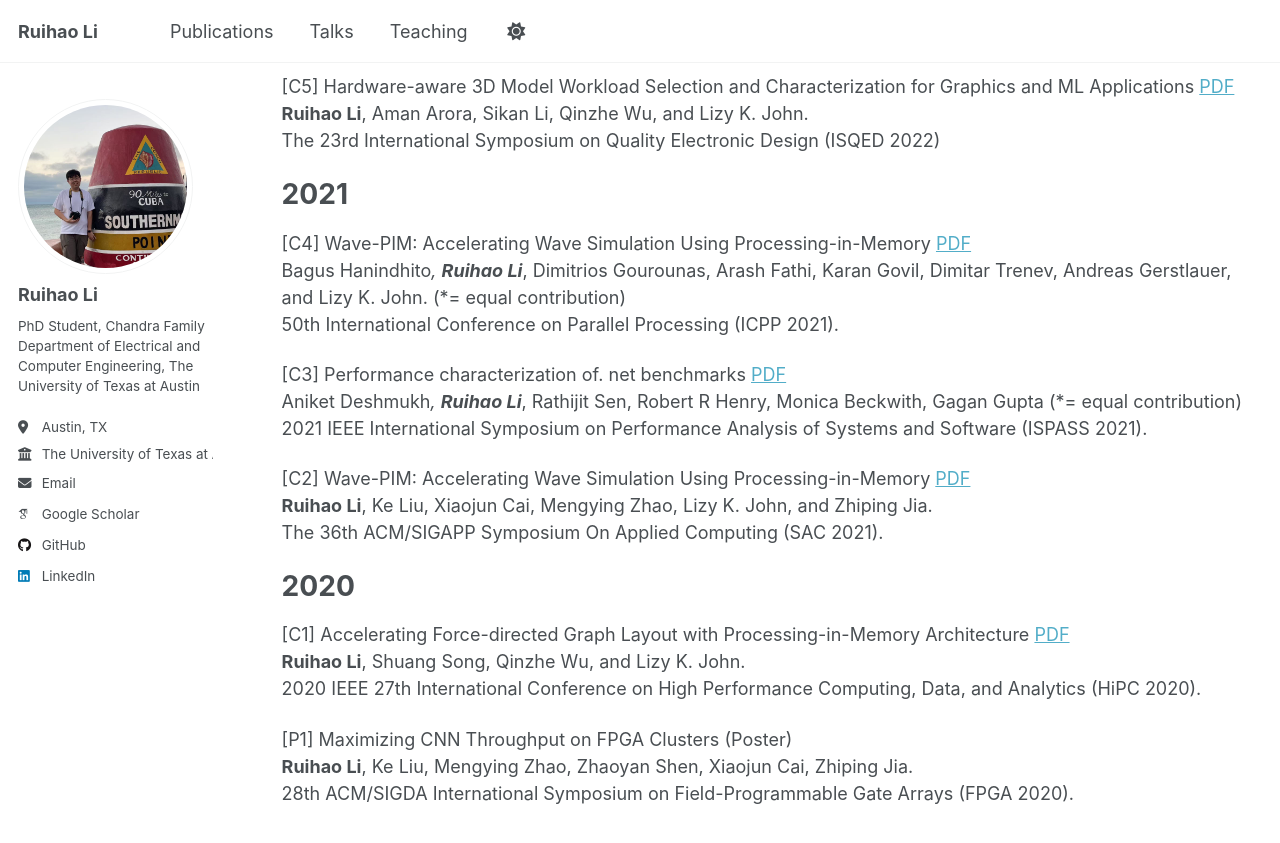
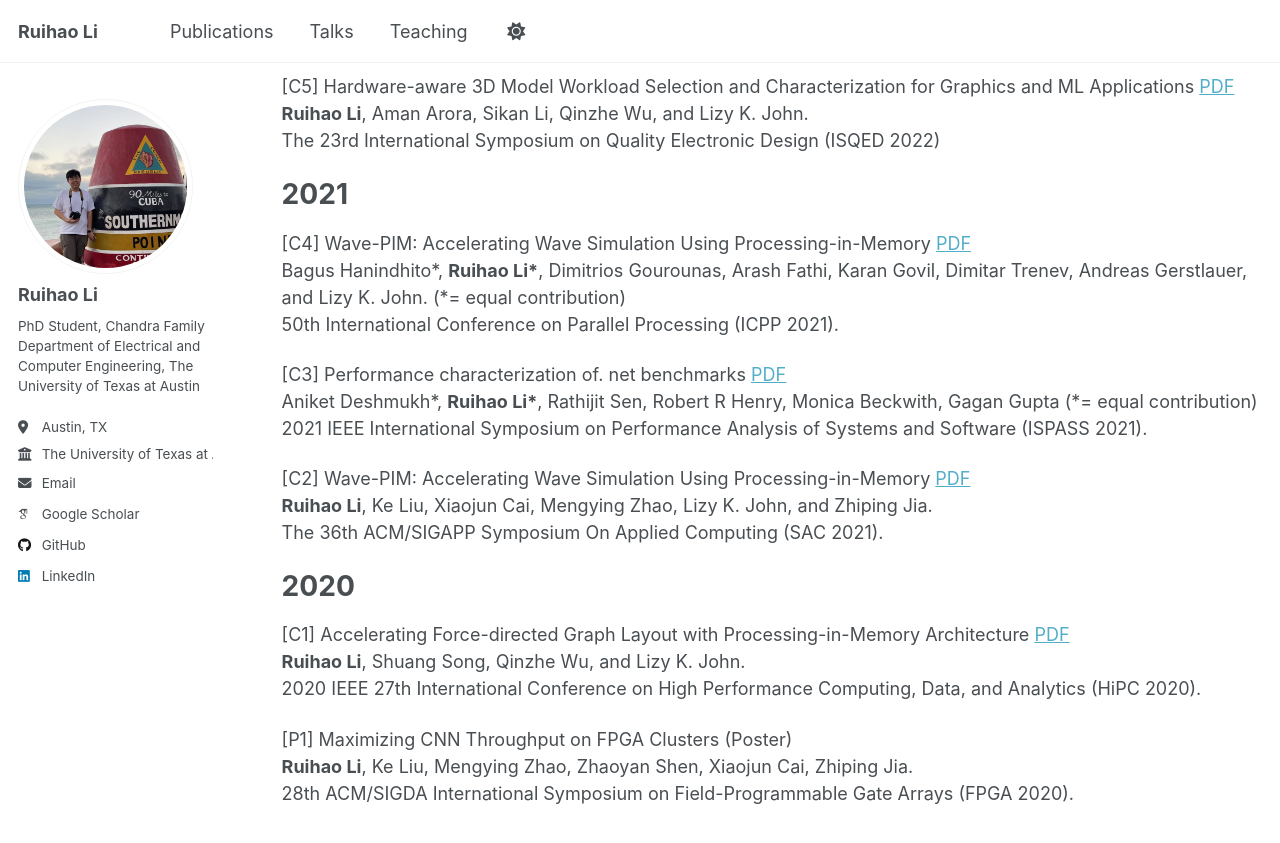
Before and after one commit to lrh12580/lrh12580.github.io, a Jekyll site: the page built from _publications/publications.md, in a window 1280 px wide and 900 px high, scrolled down 1164 px. Shown: the top 843 px of the window. Built offline with Jekyll 4.4.1, drawn with Linux system fonts in a browser that asks for light colours; some web fonts are replaced.

Commit message:
update_pub

```diff
--- a/_publications/publications.md
+++ b/_publications/publications.md
@@ -52,11 +52,11 @@ The 23rd International Symposium on Quality Electronic Design (ISQED 2022)
 2021
 ======
 [C4] Wave-PIM: Accelerating Wave Simulation Using Processing-in-Memory [PDF](./Li_ICPP_2021.pdf) <br>
-Bagus Hanindhito*, **Ruihao Li***, Dimitrios Gourounas, Arash Fathi, Karan Govil, Dimitar Trenev, Andreas Gerstlauer, and Lizy K. John. (*= equal contribution) <br>
+Bagus Hanindhito\*, **Ruihao Li\***, Dimitrios Gourounas, Arash Fathi, Karan Govil, Dimitar Trenev, Andreas Gerstlauer, and Lizy K. John. (*= equal contribution) <br>
 50th International Conference on Parallel Processing (ICPP 2021).
 
 [C3] Performance characterization of. net benchmarks [PDF](./Li_ISPASS_2021.pdf) <br>
-Aniket Deshmukh*, **Ruihao Li***, Rathijit Sen, Robert R Henry, Monica Beckwith, Gagan Gupta (*= equal contribution) <br>
+Aniket Deshmukh\*, **Ruihao Li\***, Rathijit Sen, Robert R Henry, Monica Beckwith, Gagan Gupta (*= equal contribution) <br>
 2021 IEEE International Symposium on Performance Analysis of Systems and Software (ISPASS 2021).
 
 [C2] Wave-PIM: Accelerating Wave Simulation Using Processing-in-Memory [PDF](./Li_SAC_2021.pdf) <br>
```
